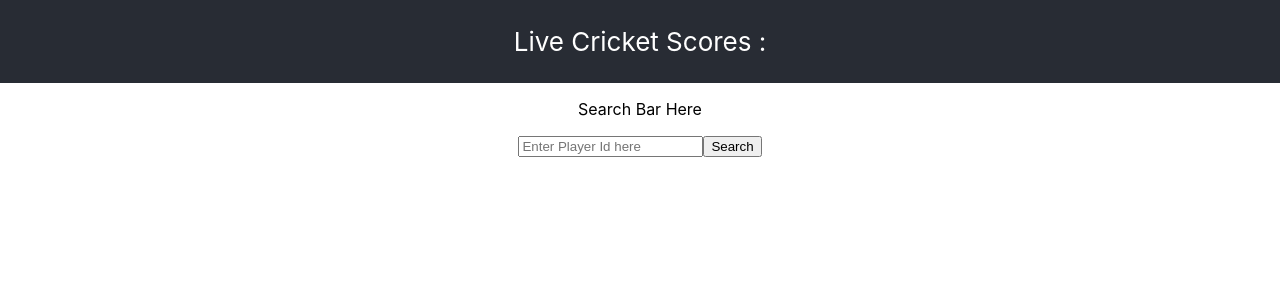
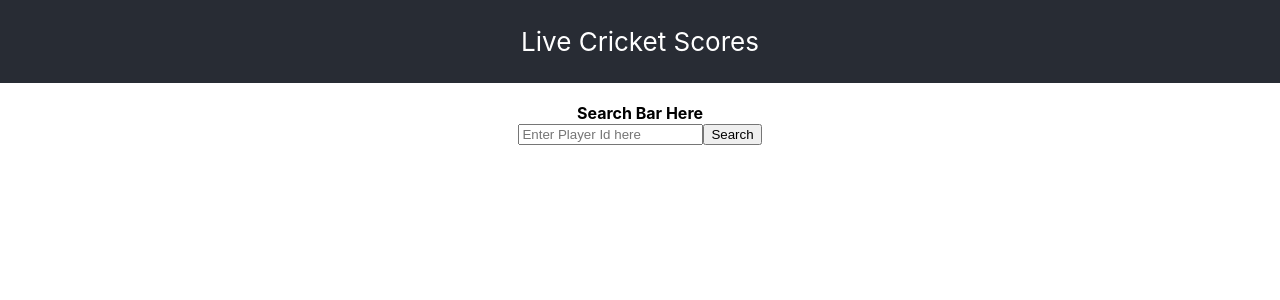
Before and after one commit to 1Canis-Lupus1/Live-Cricket-Scores, a React (Create React App) app: page / in a window 1280 px wide. Shown: the top 300 px of the page. Built offline with nearby package versions, Linux system fonts and the light colour scheme; no server answers.

Commit message:
Data For Current Live Matches Fetched in Search.jsx

```diff
--- a/src/App.js
+++ b/src/App.js
@@ -5,9 +5,9 @@ function App() {
   return (
     <div className="App">
       <header className="App-header">
-        <p>Live Cricket Scores :</p>
-      </header>
-      <p>Search Bar Here</p>
+        <p>Live Cricket Scores </p>
+      </header><br/>
+      <strong>Search Bar Here</strong><br/>
       <Search/>
     </div>
   );
--- a/src/components/Search.jsx
+++ b/src/components/Search.jsx
@@ -6,6 +6,14 @@ export class Search extends Component {
     this.state = {
       searchId: "",
     };
+  }
+
+  async componentDidMount(){
+      console.log("Initial Render Check...")
+      let apikey="iCLjbEzuHZRLvYhLbxlhW5t76XC2"
+      let response= await fetch(`https://cricapi.com/api/cricket?apikey=${apikey}`)
+      let data=await response.json()
+      console.log("Data After Fetch is:",data)
   }
 
   handleSearch = (e) => {
```
Also changed, not shown: 1 other file (tests, documents, lock files or other folders).
